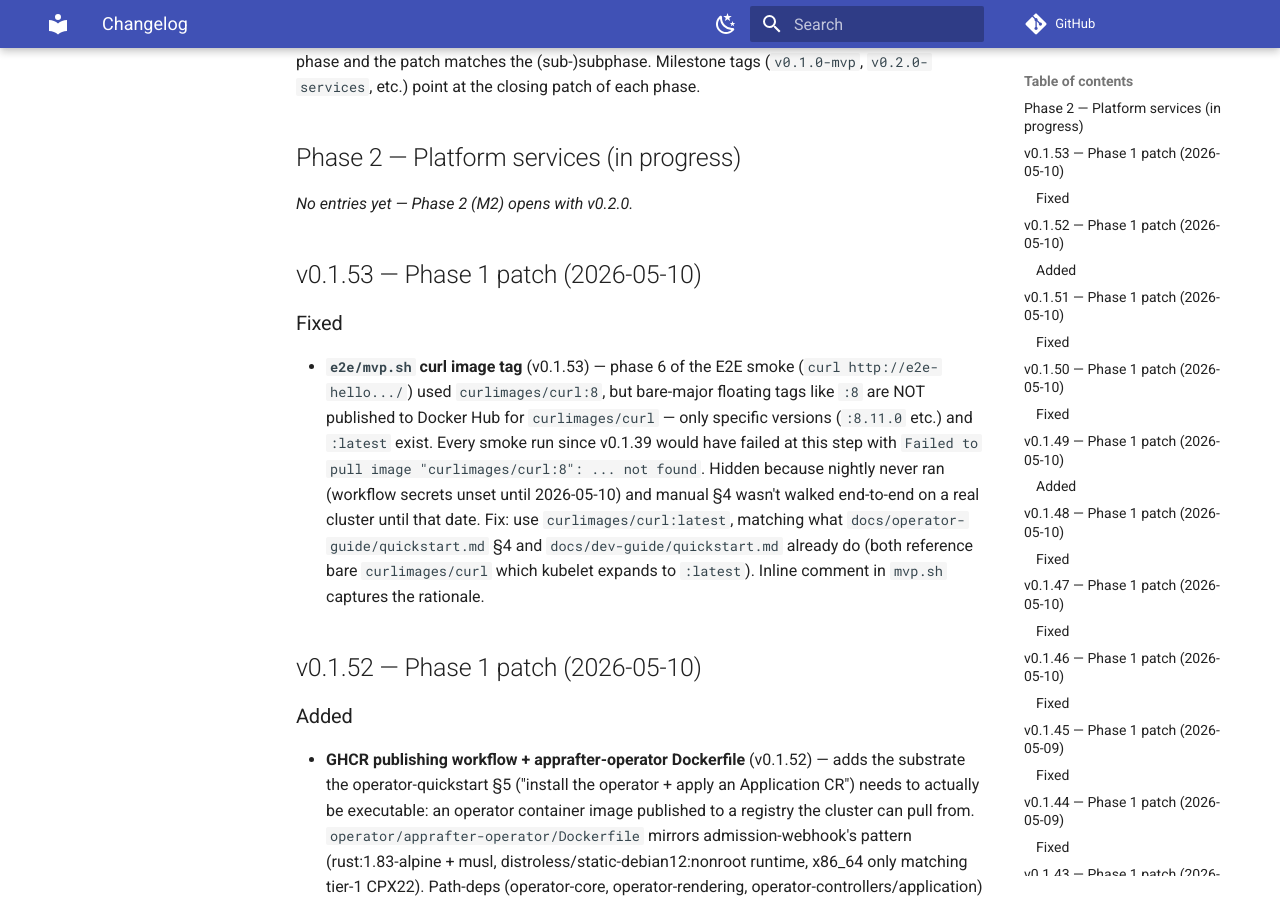
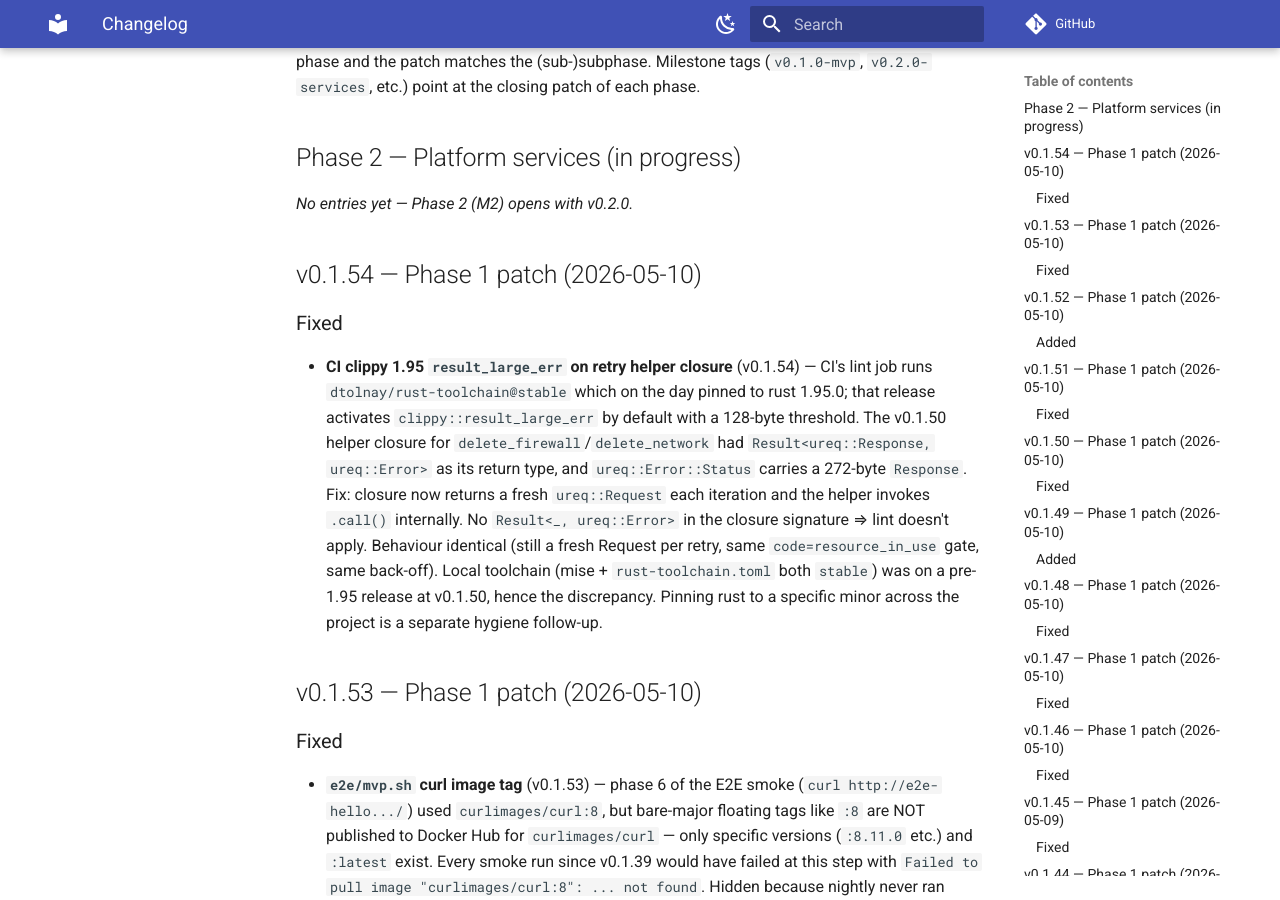
Before and after one commit to AppRafter/apprafter, an MkDocs documentation site: the page built from docs/changelog/UNRELEASED.md, in a window 1280 px wide and 900 px high, scrolled down 230 px. Built offline with MkDocs 1.6.1 and Material for MkDocs 9.7.7, drawn with Linux system fonts in a browser that asks for light colours; comment, search, counter and statistics services are not loaded.

Commit message:
docs(changelog): v0.1.54 — fix CI clippy 1.95 result_large_err
Co-Authored-By: Claude Opus 4.7 (1M context) <noreply@anthropic.com>

```diff
--- a/docs/changelog/UNRELEASED.md
+++ b/docs/changelog/UNRELEASED.md
@@ -10,6 +10,28 @@ patch of each phase.
 ## Phase 2 — Platform services (in progress)
 
 _No entries yet — Phase 2 (M2) opens with v0.2.0._
+
+## v0.1.54 — Phase 1 patch (2026-05-10)
+
+### Fixed
+
+- **CI clippy 1.95 `result_large_err` on retry helper closure**
+  (v0.1.54) — CI's lint job runs `dtolnay/rust-toolchain@stable`
+  which on the day pinned to rust 1.95.0; that release activates
+  `clippy::result_large_err` by default with a 128-byte
+  threshold. The v0.1.50 helper closure for
+  `delete_firewall`/`delete_network` had
+  `Result<ureq::Response, ureq::Error>` as its return type, and
+  `ureq::Error::Status` carries a 272-byte `Response`. Fix:
+  closure now returns a fresh `ureq::Request` each iteration and
+  the helper invokes `.call()` internally. No `Result<_,
+  ureq::Error>` in the closure signature ⇒ lint doesn't apply.
+  Behaviour identical (still a fresh Request per retry, same
+  `code=resource_in_use` gate, same back-off). Local toolchain
+  (mise + `rust-toolchain.toml` both `stable`) was on a pre-1.95
+  release at v0.1.50, hence the discrepancy. Pinning rust to a
+  specific minor across the project is a separate hygiene
+  follow-up.
 
 ## v0.1.53 — Phase 1 patch (2026-05-10)
 
```
Also changed, not shown: plan.md (+1 -0 lines).
